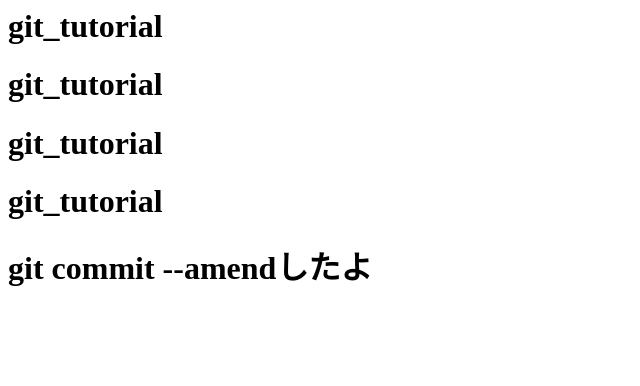
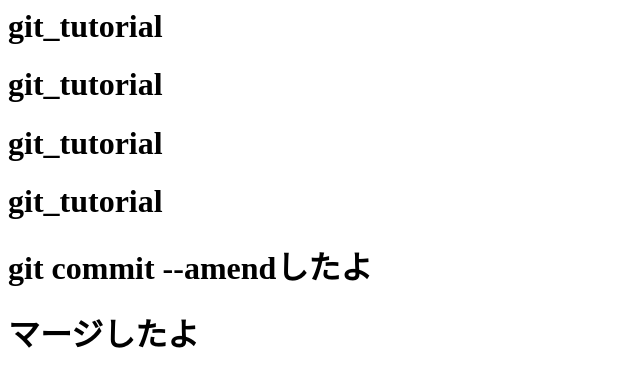
Before and after one commit to ikenoyu/git_tutorial2, a plain HTML site: page index.html in a window 1280 px wide. Shown: the whole page, without its empty margins (0-640 px from the left). Drawn offline with Linux system fonts and the light colour scheme.

Commit message:
Update index.html

```diff
--- a/index.html
+++ b/index.html
@@ -7,3 +7,4 @@
 <h1>git_tutorial</h1>
 
 <h1>git commit --amendしたよ</h1>
+<h1>マージしたよ</h1>
```
